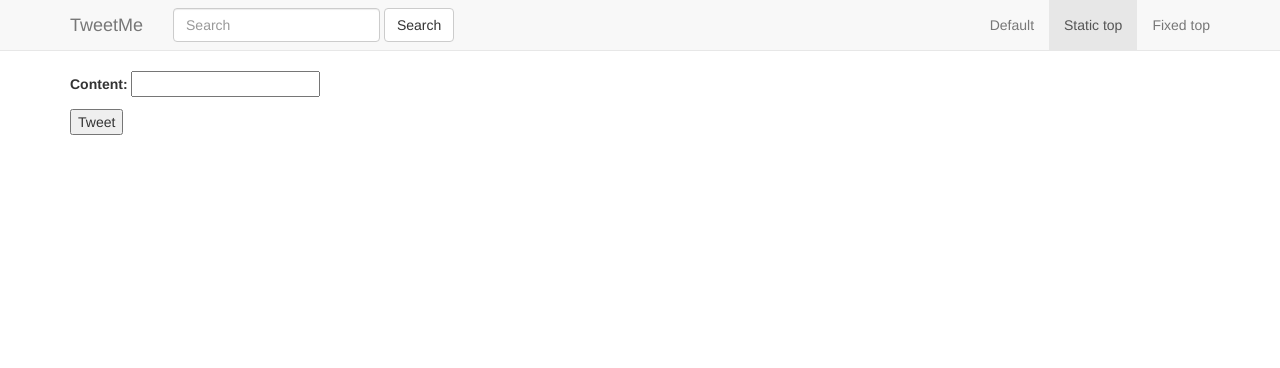
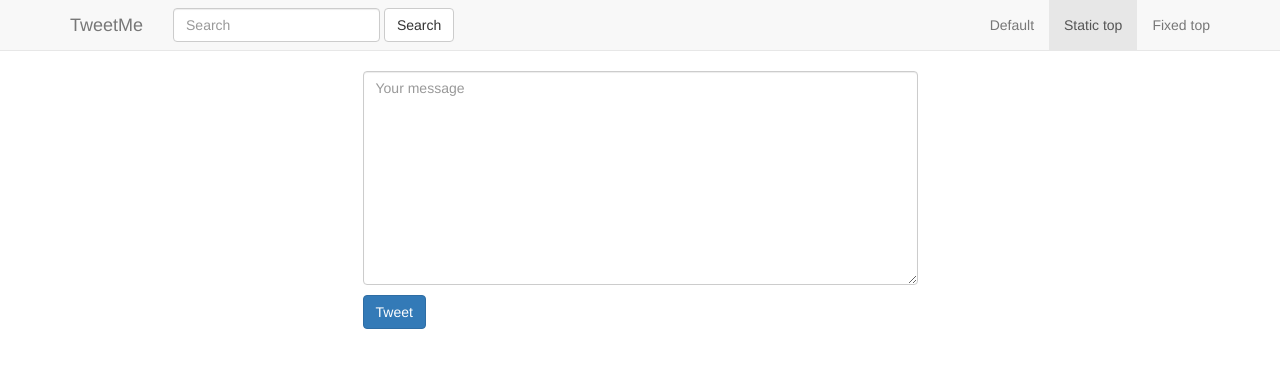
Before and after one commit to Sye9/tweet, a Django app: page /tweet/create/ in a window 1280 px wide. Shown: the top 368 px of the page. Run offline with Django 3.2, Linux system fonts and the light colour scheme; a user stored in the database is signed in; some libraries are stand-ins or nearby versions.

Commit message:
Added Tweet from homepagemodified forms.py | tweets/create_view.html | tweets/form.html | tweet_list.html | urls.py | project/urls.py | views.py

```diff
--- a/project/urls.py
+++ b/project/urls.py
@@ -14,16 +14,20 @@ Including another URLconf
     2. Add a URL to urlpatterns:  url(r'^blog/', include('blog.urls'))
 """
 from django.conf.urls import url, include
+
 from django.contrib import admin
 
 from django.conf import settings
+
 from django.conf.urls.static import static
+
+from tweets.views import TweetListView
 
 from .views import home
 
 urlpatterns = [
     url(r'^admin/', admin.site.urls),
-    url(r'^$', home, name='home'),
+    url(r'^$', TweetListView.as_view(), name='home'),
     url(r'^tweet/', include('tweets.urls', namespace='tweet'))
 ]
 
--- a/tweets/forms.py
+++ b/tweets/forms.py
@@ -3,6 +3,11 @@ from django import forms
 from .models import Tweet
 
 class TweetModelForm(forms.ModelForm):
+	content = forms.CharField(label='', widget=forms.Textarea(attrs= {
+								'placeholder': "Your message",
+								"class": "form-control"
+								}
+							))
 	class Meta:
 		model = Tweet
 		fields = [
--- a/tweets/templates/tweets/create_view.html
+++ b/tweets/templates/tweets/create_view.html
@@ -4,6 +4,10 @@
 
 {% block content %}
 
-	{% include "tweets/form.html" with form=form btn_title='Tweet' %}
+	<div class='row'>
+		<div class='col-sm-6 col-sm-offset-3'>
+			{% include "tweets/form.html" with form=form btn_title='Tweet' %}
+		</div>
+	</div>
 
 {% endblock content %}
--- a/tweets/templates/tweets/form.html
+++ b/tweets/templates/tweets/form.html
@@ -1,4 +1,4 @@
-<form class='form' method='POST'>{% csrf_token %}
+<form class='form' method='POST' action="{% if action_url %}{{ action_url }}{% endif %}">{% csrf_token %}
 	{{ form.as_p }}
-	<input type="submit" value="{{ btn_title }}">
+	<input class='btn btn-primary' type="submit" value="{{ btn_title }}">
 </form>
--- a/tweets/urls.py
+++ b/tweets/urls.py
@@ -1,4 +1,6 @@
 from django.conf.urls import url
+
+from django.views.generic.base import RedirectView
 
 from .views import (
 	TweetListView,
@@ -9,7 +11,8 @@ from .views import (
 	)
 
 urlpatterns = [
-	url(r'^$', TweetListView.as_view(), name='list'),
+	url(r'^$', RedirectView.as_view(url="/")),
+	url(r'^search/$', TweetListView.as_view(), name='list'),
 	url(r'^create/$', TweetCreateView.as_view(), name='create'),
 	url(r'^(?P<pk>\d+)/$', TweetDetailView.as_view(), name='detail'),
 	url(r'^(?P<pk>\d+)/update/$', TweetUpdateView.as_view(), name='update'),
--- a/tweets/views.py
+++ b/tweets/views.py
@@ -60,4 +60,6 @@ class TweetListView(ListView):
 
 	def get_context_data(self, *args, **kwargs):
 		context = super(TweetListView, self).get_context_data(*args, **kwargs)
+		context['create_form'] = TweetModelForm()
+		context['create_url'] = reverse_lazy('tweet:create')
 		return context
```
Also changed, not shown: tweets/templates/tweets/tweet_list.html (+6 -1 lines), db.sqlite3.
